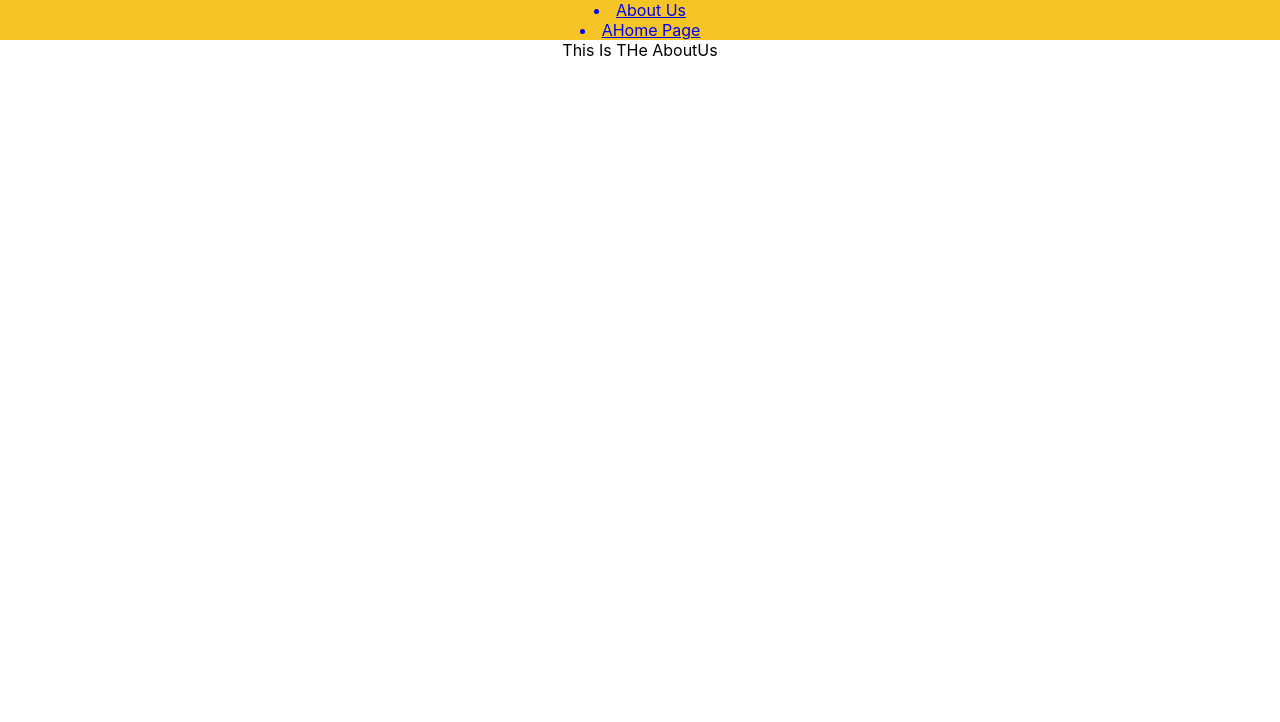
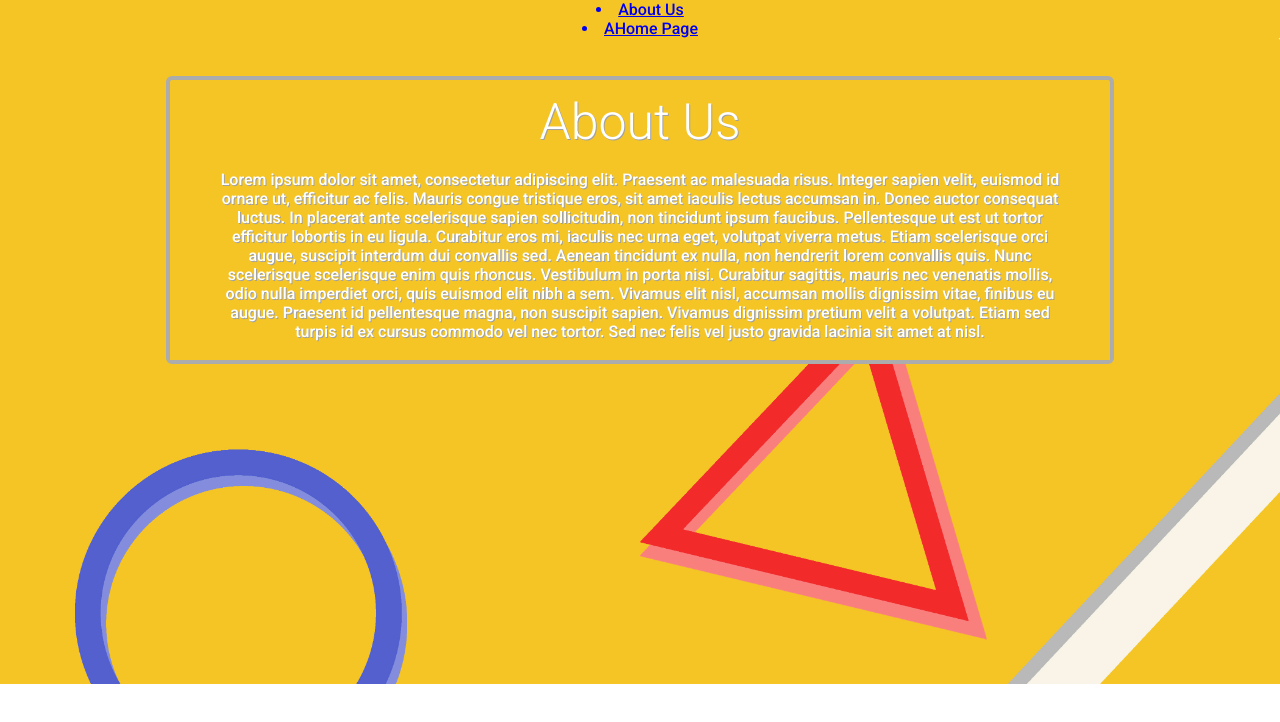
Before and after one commit to Sparsh101AI/Physics-Friend-Application, a React (Create React App) app: page /AboutUs in a window 1280 px wide. Shown: the top 722 px of the page. Built offline with nearby package versions, Linux system fonts and the light colour scheme.

Commit message:
About Us Page

```diff
--- a/src/AboutUs/AboutUs.css
+++ b/src/AboutUs/AboutUs.css
@@ -0,0 +1,36 @@
+@import url("https://fonts.googleapis.com/css2?family=Roboto:wght@100;300;500;700&display=swap");
+* {
+  margin: 0;
+  padding: 0;
+  font-family: Roboto, "Roboto";
+}
+.b {
+  background-image: url(Background3.0.jpg);
+  background-size: cover;
+  box-sizing: border-box;
+  position: relative;
+  padding-top: 1%;
+  padding-bottom: 23%;
+}
+.background {
+  background-color: #f5c525;
+}
+.About {
+  padding-top: 1%;
+  background-color: #f5c525;
+  margin: 2% 13%;
+  color: white;
+  border: 4px solid #acacac;
+  border-radius: 6px;
+}
+.Header {
+  text-shadow: #a1a1a1 1px 1px;
+  background-color: #f5c525;
+  font-weight: 300;
+  font-size: 50px;
+}
+.Body {
+  text-shadow: #a1a1a1 1px 1px;
+  background-color: #f5c525;
+  padding: 2% 5%;
+}
--- a/src/AboutUs/AboutUs.js
+++ b/src/AboutUs/AboutUs.js
@@ -1,30 +1,37 @@
-import './AboutUs.css';
+import "./AboutUs.css";
+import Col from "react-bootstrap/Col";
+import Row from "react-bootstrap/Row";
+import Container from "react-bootstrap/Container";
+import Card from "react-bootstrap/Card";
 
-
-
-
-
-
-
-
-
-function AboutUs(){
-
-    return(
-
-
-
-    <div>
-
-This Is THe AboutUs
-
-
-
+function AboutUs() {
+  return (
+    <div className="b">
+      <Container className="background">
+        <Card className="About">
+          <h1 className="Header">About Us</h1>
+          <p className="Body">
+            Lorem ipsum dolor sit amet, consectetur adipiscing elit. Praesent ac
+            malesuada risus. Integer sapien velit, euismod id ornare ut,
+            efficitur ac felis. Mauris congue tristique eros, sit amet iaculis
+            lectus accumsan in. Donec auctor consequat luctus. In placerat ante
+            scelerisque sapien sollicitudin, non tincidunt ipsum faucibus.
+            Pellentesque ut est ut tortor efficitur lobortis in eu ligula.
+            Curabitur eros mi, iaculis nec urna eget, volutpat viverra metus.
+            Etiam scelerisque orci augue, suscipit interdum dui convallis sed.
+            Aenean tincidunt ex nulla, non hendrerit lorem convallis quis. Nunc
+            scelerisque scelerisque enim quis rhoncus. Vestibulum in porta nisi.
+            Curabitur sagittis, mauris nec venenatis mollis, odio nulla
+            imperdiet orci, quis euismod elit nibh a sem. Vivamus elit nisl,
+            accumsan mollis dignissim vitae, finibus eu augue. Praesent id
+            pellentesque magna, non suscipit sapien. Vivamus dignissim pretium
+            velit a volutpat. Etiam sed turpis id ex cursus commodo vel nec
+            tortor. Sed nec felis vel justo gravida lacinia sit amet at nisl.
+          </p>
+        </Card>
+      </Container>
     </div>
-
-    )
-
-
+  );
 }
 
 export default AboutUs;
```
Also changed, not shown: src/AboutUs/Background3.0.jpg (added).
